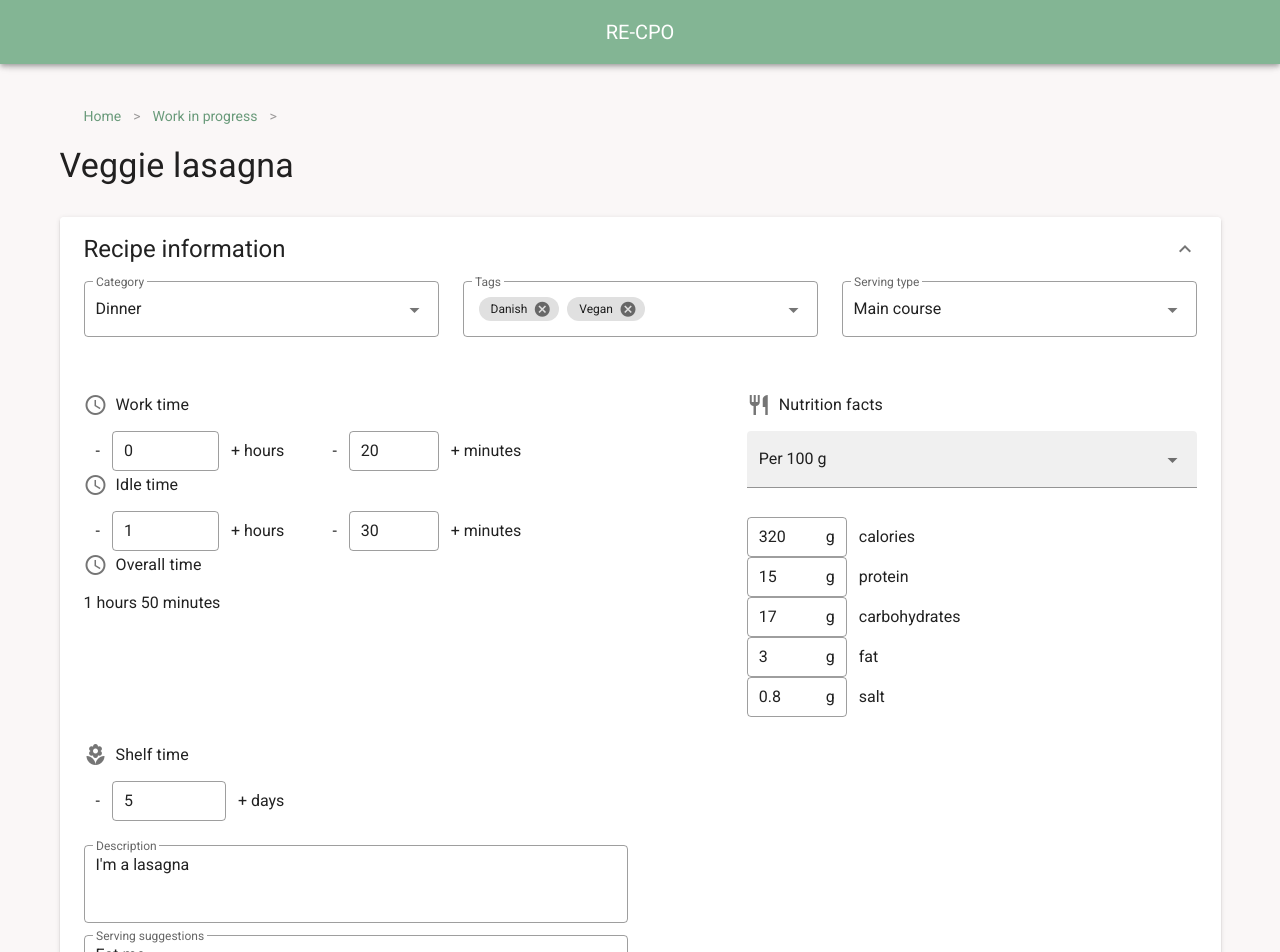
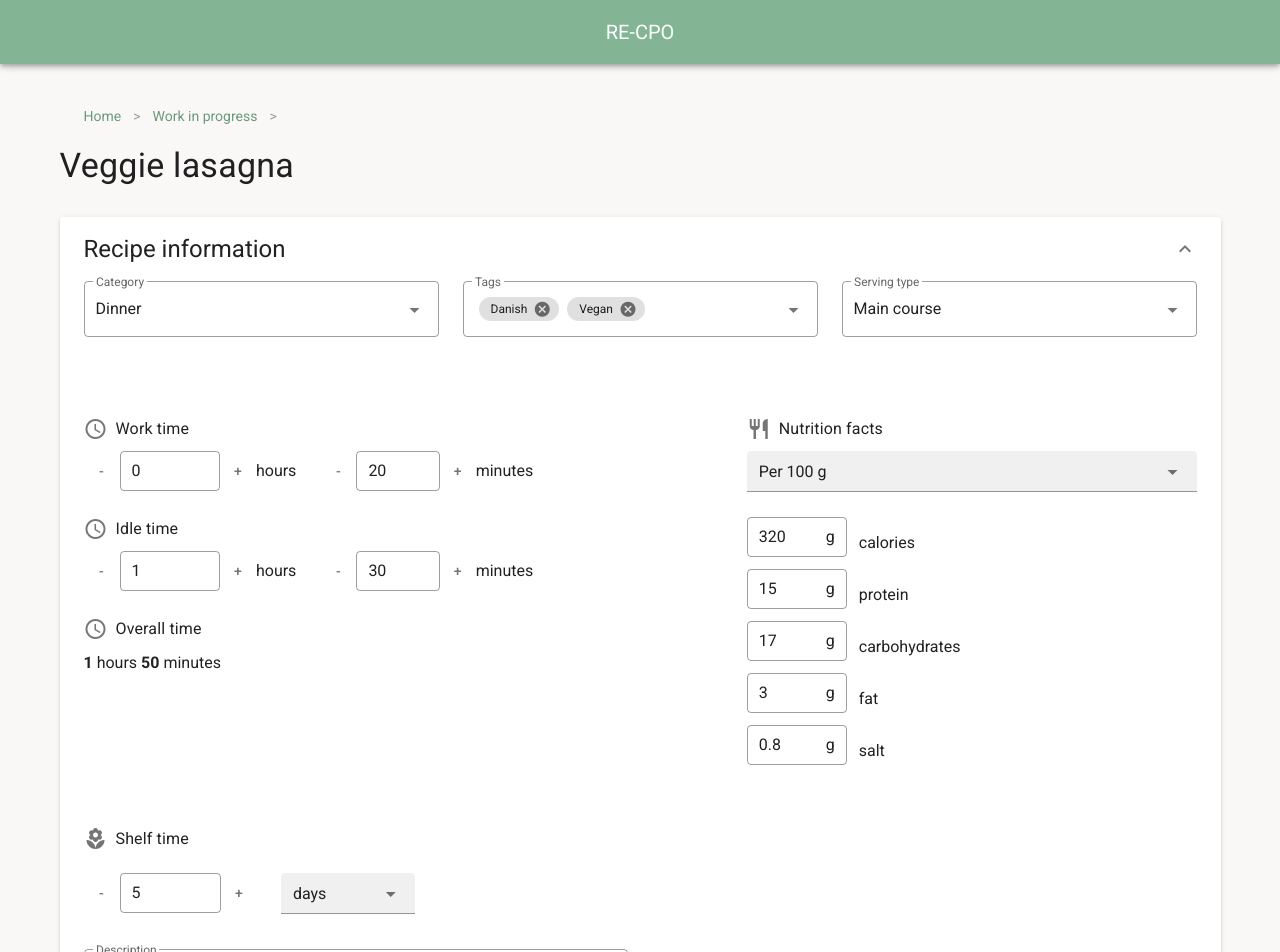
Before and after one commit to camillagejl/re-cpo, a Vue app: page /edit-recipe in a window 1280 px wide. Shown: the top 952 px of the page. Built offline with nearby package versions, Linux system fonts and the light colour scheme.

Commit message:
Fixed a lot of small design things in EditRecipe, and added shelf_time_unit

```diff
--- a/src/components/AdjustNumberField.vue
+++ b/src/components/AdjustNumberField.vue
@@ -1,5 +1,5 @@
 <template>
-    <v-col cols="cols" class="d-flex align-center">
+    <v-col class="d-flex align-center">
       <v-btn
         icon
         @click="updateAmount('decrease')"
@@ -32,6 +32,11 @@
       >
         +
       </v-btn>
+
+      <p class="ma-0">
+        {{ appendText }}
+      </p>
+
     </v-col>
 </template>
 
@@ -42,7 +47,7 @@ export default {
   props: {
     value: Number,
     unit: String,
-    cols: Number
+    appendText: String
   },
   methods: {
     updateAmount(variation) {
--- a/src/components/IconHeader.vue
+++ b/src/components/IconHeader.vue
@@ -1,6 +1,6 @@
 <template>
 
-  <h5 class="subtitle-1 d-flex align-center mb-3">
+  <h5 class="subtitle-1 d-flex align-center mt-6 mb-2">
     <v-icon
       class="pr-2"
     >
--- a/src/components/NutritionInput.vue
+++ b/src/components/NutritionInput.vue
@@ -7,8 +7,8 @@
       type="number"
       min="0"
       hide-details
-
       :value="value"
+      class="mb-3"
       @input="$emit('input', $event)"
     >
       <p
--- a/src/components/RecipeIngredient.vue
+++ b/src/components/RecipeIngredient.vue
@@ -21,7 +21,6 @@
     <AdjustNumberField
     v-model="ingredient.amount"
     :unit="unit"
-    :cols="5"
     ></AdjustNumberField>
 
   </v-row>
--- a/src/store/index.js
+++ b/src/store/index.js
@@ -32,6 +32,7 @@ export default new Vuex.Store({
             work_time: 20,
             idle_time: 90,
             shelf_time: 5,
+            shelf_time_unit: 'days',
             calories: "320",
             protein: "15",
             carbohydrates: "17",
@@ -215,6 +216,7 @@ export default new Vuex.Store({
             work_time: 20,
             idle_time: 90,
             shelf_time: 5,
+            shelf_time_unit: 'days',
             calories: "320",
             protein: "15",
             carbohydrates: "17",
--- a/src/views/EditRecipe.vue
+++ b/src/views/EditRecipe.vue
@@ -19,7 +19,7 @@
         v-model="panel"
         multiple
       >
-        <v-expansion-panel>
+        <v-expansion-panel class="pb-6">
           <v-expansion-panel-header>
             <h2 class="text-h5">
               Recipe information
@@ -72,51 +72,15 @@
 
                   <v-row>
 
-                    <v-col cols="6" class="d-flex align-center">
-                      <p class="mx-3 mb-0">
-                        -
-                      </p>
+                    <AdjustNumberField
+                      v-model="workHours"
+                      :appendText="'hours'"
+                    ></AdjustNumberField>
 
-                      <v-text-field
-                        v-model="workHours"
-                        style="width: 10%"
-                        outlined
-                        dense
-                        type="number"
-                        min="0"
-                        hide-details
-                      >
-                      </v-text-field>
-
-                      <p class="mx-3 mb-0">
-                        + hours
-                      </p>
-
-                    </v-col>
-
-                    <v-col cols="6" class="d-flex align-center">
-
-                      <p class="mx-3 mb-0">
-                        -
-                      </p>
-
-                      <v-text-field
-                        v-model="workMinutes"
-                        style="width: 10%"
-                        outlined
-                        dense
-                        type="number"
-                        min="0"
-                        oninput="if (this.value < 0) this.value = 0"
-                        hide-details
-                      >
-                      </v-text-field>
-
-                      <p class="mx-3 mb-0">
-                        + minutes
-                      </p>
-
-                    </v-col>
+                    <AdjustNumberField
+                      v-model="workMinutes"
+                      :appendText="'minutes'"
+                    ></AdjustNumberField>
 
                   </v-row>
                 </v-container>
@@ -128,49 +92,17 @@
                   ></IconHeader>
 
                   <v-row>
-                    <v-col cols="6" class="d-flex align-center">
-                      <p class="mx-3 mb-0">
-                        -
-                      </p>
 
-                      <v-text-field
-                        v-model="idleHours"
-                        style="width: 10%"
-                        outlined
-                        dense
-                        type="number"
-                        min="0"
-                        hide-details
-                      >
-                      </v-text-field>
+                    <AdjustNumberField
+                      v-model="idleHours"
+                      :appendText="'hours'"
+                    ></AdjustNumberField>
 
-                      <p class="mx-3 mb-0">
-                        + hours
-                      </p>
-                    </v-col>
+                    <AdjustNumberField
+                      v-model="idleMinutes"
+                      :appendText="'minutes'"
+                    ></AdjustNumberField>
 
-                    <v-col cols="6" class="d-flex align-center">
-                      <p class="mx-3 mb-0">
-                        -
-                      </p>
-
-                      <v-text-field
-                        v-model="idleMinutes"
-                        style="width: 10%"
-                        outlined
-                        dense
-                        type="number"
-                        min="0"
-                        oninput="if (this.value < 0) this.value = 0"
-                        hide-details
-                      >
-                      </v-text-field>
-
-                      <p class="mx-3 mb-0">
-                        + minutes
-                      </p>
-
-                    </v-col>
                   </v-row>
                 </v-container>
 
@@ -180,7 +112,10 @@
                     :text="'Overall time'"
                   ></IconHeader>
 
-                  {{ overallTime }}
+                  <p>
+                    <b>{{ overallTime.hours }}</b> hours
+                    <b>{{ overallTime.minutes }}</b> minutes
+                  </p>
 
                 </v-container>
 
@@ -197,6 +132,7 @@
                 <v-select
                   :items="nutritionUnitNames"
                   filled
+                  dense
                   v-model="recipeVersion.nutrition_unit"
                 ></v-select>
 
@@ -231,26 +167,20 @@
                 ></IconHeader>
 
                 <v-row>
-                  <v-col cols="6" class="d-flex align-center">
-                    <p class="mx-3 mb-0">
-                      -
-                    </p>
-
-                    <v-text-field
-                      v-model="recipeVersion.shelf_time"
-                      style="width: 10%"
-                      outlined
+                  <AdjustNumberField
+                    v-model="recipeVersion.shelf_time"
+                  ></AdjustNumberField>
+                  <v-col cols="4">
+                    <v-select
+                      :items="['days', 'months']"
+                      filled
+                      v-model="recipeVersion.shelf_time_unit"
+                      hide-details
                       dense
-                      type="number"
-                      min="0"
-                      hide-details
-                    >
-                    </v-text-field>
-
-                    <p class="mx-3 mb-0">
-                      + days
-                    </p>
+                      class="my-3"
+                    ></v-select>
                   </v-col>
+                  <v-col cols="3"> </v-col>
                 </v-row>
               </v-col>
             </v-row>
@@ -297,9 +227,8 @@
             </v-row>
           </v-expansion-panel-content>
         </v-expansion-panel>
-
-        <v-expansion-panel>
-          <v-expansion-panel-header>
+        <v-expansion-panel class="pb-6">
+        <v-expansion-panel-header>
             <h2 class="text-h5">
               Recipe
             </h2>
@@ -390,8 +319,8 @@
             </v-row>
           </v-expansion-panel-content>
         </v-expansion-panel>
-        <v-expansion-panel>
-          <v-expansion-panel-header>
+        <v-expansion-panel class="pb-6">
+        <v-expansion-panel-header>
             <h2 class="text-h5">
               Private notes
             </h2>
@@ -453,10 +382,11 @@ import NutritionInput from "../components/NutritionInput";
 import RecipeStep from "../components/RecipeStep";
 import RecipeIngredient from "../components/RecipeIngredient";
 import IconButton from "../components/IconButton";
+import AdjustNumberField from "../components/AdjustNumberField";
 
 export default {
   name: "EditRecipe",
-  components: { IconButton, RecipeIngredient, RecipeStep, NutritionInput, IconHeader },
+  components: { AdjustNumberField, IconButton, RecipeIngredient, RecipeStep, NutritionInput, IconHeader },
   data: () => ({
     // Form validation
     valid: false,
@@ -487,6 +417,7 @@ export default {
       work_time: null,
       idle_time: null,
       shelf_time: null,
+      shelf_time_unit: null,
       calories: null,
       protein: null,
       carbohydrates: null,
@@ -570,9 +501,21 @@ export default {
       const totalWorkMinutes = parseInt(this.workHours) * 60 + parseInt(this.workMinutes);
       const totalIdleMinutes = parseInt(this.idleHours) * 60 + parseInt(this.idleMinutes);
 
-      const actualTime = this.getHoursAndMinutes(totalWorkMinutes + totalIdleMinutes);
-
-      return `${actualTime.hours} hours ${actualTime.minutes} minutes`;
+      return this.getHoursAndMinutes(totalWorkMinutes + totalIdleMinutes);
+    }
+  },
+  watch: {
+    idleMinutes(newValue) {
+      if (parseInt(newValue) > 59) {
+        this.idleMinutes = this.idleMinutes - 60;
+        this.idleHours = this.idleHours + 1;
+      }
+    },
+    workMinutes(newValue) {
+      if (parseInt(newValue) > 59) {
+        this.workMinutes = this.workMinutes - 60;
+        this.workHours = this.workHours + 1;
+      }
     }
   },
   methods: {
@@ -580,7 +523,6 @@ export default {
       console.log("hi there");
     },
     getHoursAndMinutes(totalMinutes) {
-
       const actualHours = Math.floor(totalMinutes / 60);
       const actualMinutes = Math.round(totalMinutes - actualHours * 60);
 
@@ -605,6 +547,7 @@ export default {
     this.recipeVersion.salt = recipeVersionFromStore.salt;
 
     this.recipeVersion.shelf_time = recipeVersionFromStore.shelf_time;
+    this.recipeVersion.shelf_time_unit = recipeVersionFromStore.shelf_time_unit;
     this.recipeVersion.description = recipeVersionFromStore.description;
     this.recipeVersion.serving_suggestions = recipeVersionFromStore.serving_suggestions;
     this.recipeVersion.storage = recipeVersionFromStore.storage;
```
